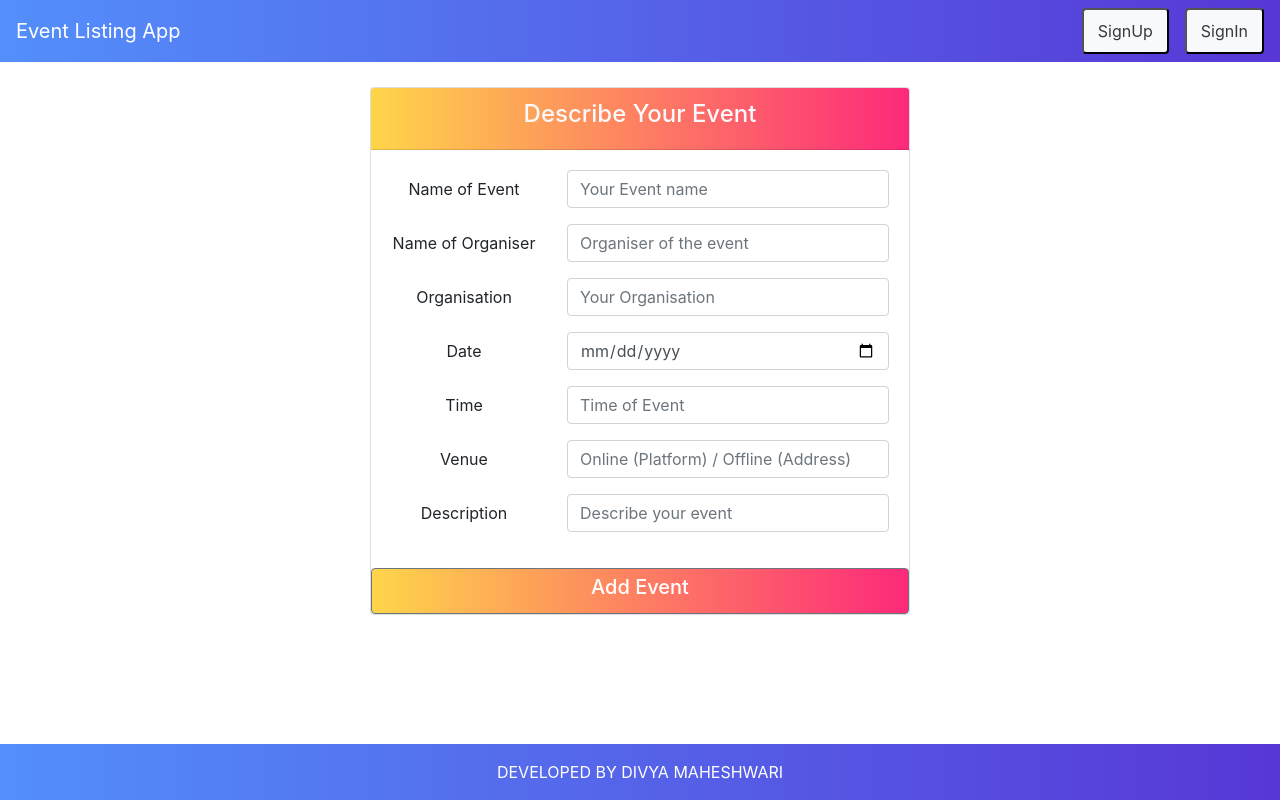
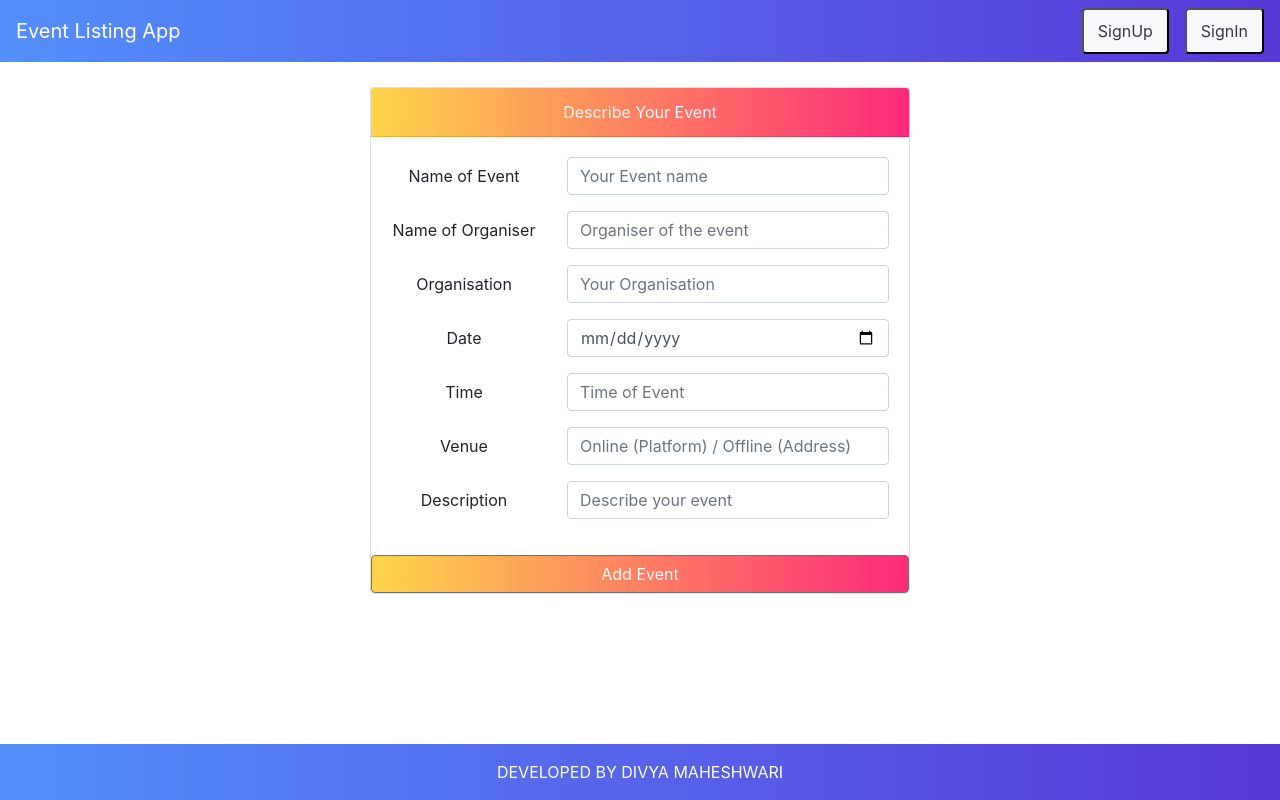
Before and after one commit to divya814/React-Event-Listing-App, a React (Create React App) app: page /events in a window 1280 px wide. Built offline with nearby package versions, Linux system fonts and the light colour scheme.

Commit message:
Update Form.js

```diff
--- a/src/pages/Form.js
+++ b/src/pages/Form.js
@@ -50,7 +50,7 @@ const TodoForm=()=>{
             <Card>
                 <Form onSubmit={handleSubmit}>
                 <CardHeader style={{background: "linear-gradient(to right, #FED54A,#FD297A)"}} className="bg-success text-light">
-                    <h4>Describe Your Event</h4></CardHeader>
+                    Describe Your Event</CardHeader>
                 <CardBody>
                     <FormGroup row>
                     <Label for="eventName" sm={4}>
@@ -161,7 +161,7 @@ const TodoForm=()=>{
                 </CardBody>
 
                     <Button style={{background: "linear-gradient(to right, #FED54A,#FD297A)"}} type="submit" block>
-                    <h5>Add Event</h5>
+                    Add Event
                     </Button>
 
                 </Form>
```
